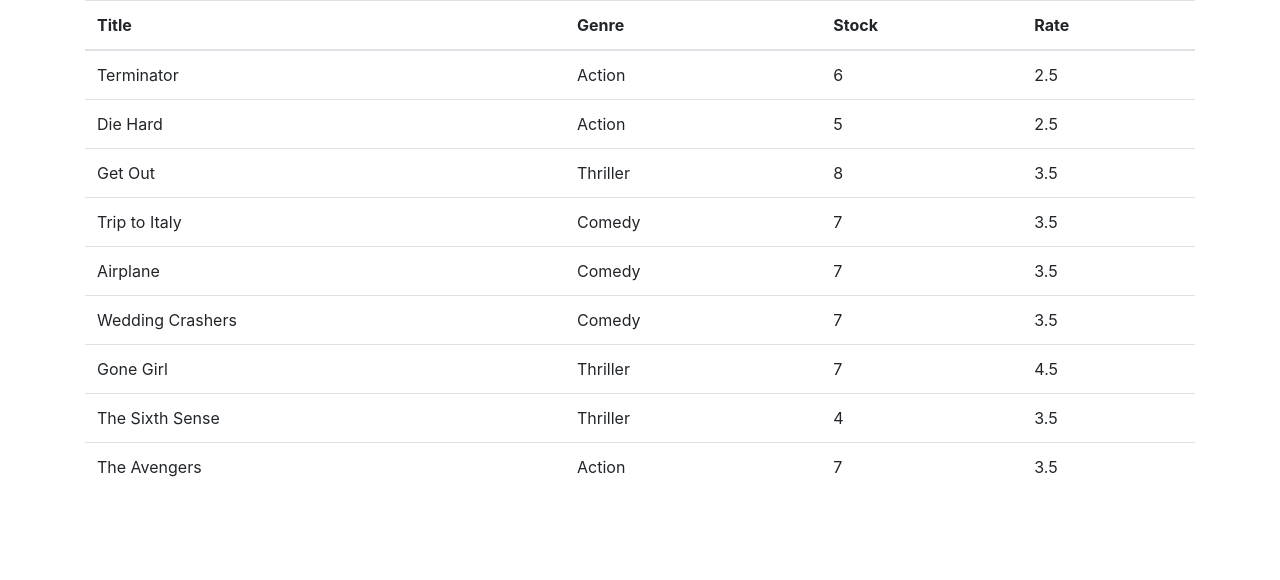
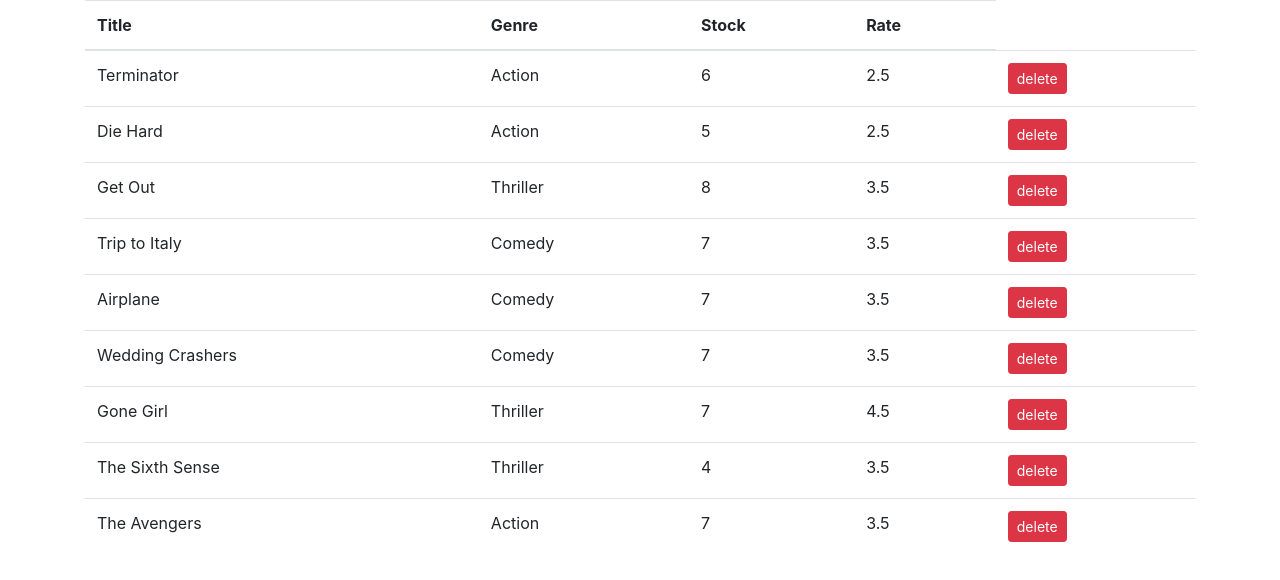
Before and after one commit to damienteo/vidly-practical, a React (Create React App) app: page / in a window 1280 px wide. Shown: the top 580 px of the page. Built offline with nearby package versions, Linux system fonts and the light colour scheme.

Commit message:
Delete movie

```diff
--- a/src/components/movies.jsx
+++ b/src/components/movies.jsx
@@ -3,6 +3,13 @@
 
 class Movies extends Component {
   state = { movies: getMovies() };
+
+  handleDelete = movie => {
+    // console.log(movie);
+    const movies = this.state.movies.filter(m => m._id !== movie._id);
+    this.setState({ movies: movies });
+  };
+
   render() {
     return (
       <table class="table">
@@ -16,11 +23,19 @@
         </thead>
         <tbody>
           {this.state.movies.map(movie => (
-            <tr>
+            <tr key={movie._id}>
               <td>{movie.title}</td>
               <td>{movie.genre.name}</td>
               <td>{movie.numberInStock}</td>
               <td>{movie.dailyRentalRate}</td>
+              <td>
+                <button
+                  className="btn btn-danger btn-sm"
+                  onClick={() => this.handleDelete(movie)}
+                >
+                  delete
+                </button>
+              </td>
             </tr>
           ))}
         </tbody>
```
